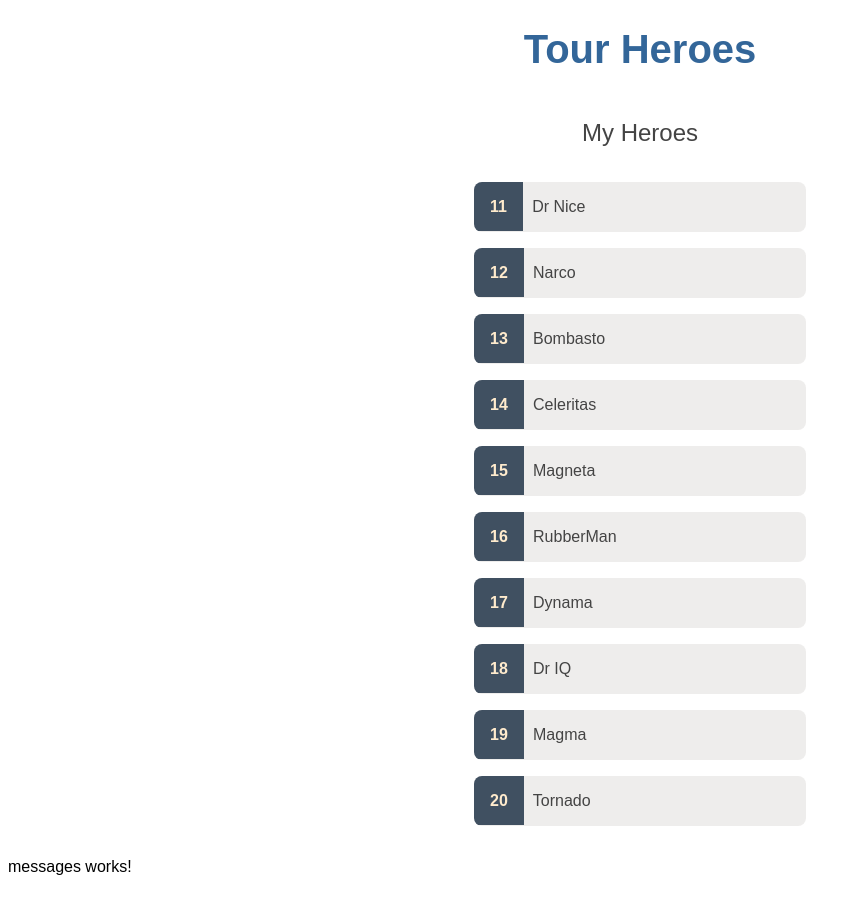
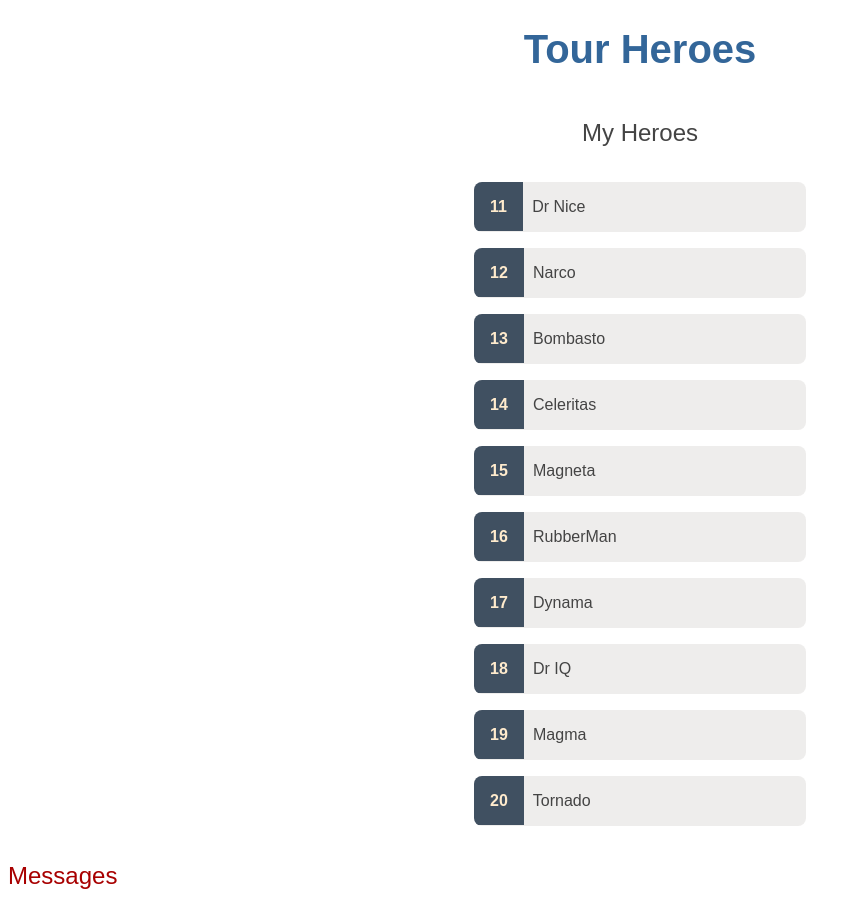
Before and after one commit to rvenegas5/angular-tour-of-heroes, an Angular app: page / in a window 1280 px wide. Shown: the top 908 px of the page, without its empty margins (0-860 px from the left). Built offline with nearby package versions, Linux system fonts and the light colour scheme.

Commit message:
Adding messagesComponent and messageService

```diff
--- a/src/app/heroes/heroes.component.ts
+++ b/src/app/heroes/heroes.component.ts
@@ -1,5 +1,6 @@
 import { Component, OnInit } from '@angular/core';
 import { HeroService } from '../services/hero.service';
+import { MessageService } from '../services/message.service';
 import { Hero } from './interfaces/hero.interface';
 
 @Component({
@@ -12,7 +13,7 @@
   selectedHero?: Hero;
 
   // Using the hero services, this return a list of heroes
-  constructor(private heroService: HeroService) { }
+  constructor(private heroService: HeroService, private messageService: MessageService) { }
 
   ngOnInit(): void {
     this.getHeroes()
@@ -25,5 +26,6 @@
 
   onSelect(hero: Hero): void {
     this.selectedHero = hero;
+    this.messageService.add(`HeroesComponent: Selected hero id=${hero.id}`)
   }
 }
--- a/src/app/messages/messages.component.html
+++ b/src/app/messages/messages.component.html
@@ -1 +1,12 @@
-<p>messages works!</p>
+
+<div *ngIf="messageService.messages.length">
+  <h2>Messages</h2>
+  <button class="clear"
+  (click)="messageService.clear()"
+  >
+  Clear Messages
+  </button>
+  <div *ngFor="let message of messageService.messages">
+    {{ message }}
+  </div>
+</div>
--- a/src/app/messages/messages.component.scss
+++ b/src/app/messages/messages.component.scss
@@ -0,0 +1,20 @@
+h2 {
+  color: #A80000;
+  font-family: Arial, Helvetica, sans-serif;
+  font-weight: lighter;
+}
+
+.clear {
+  color: #333;
+  background-color: #eee;
+  margin-bottom: 12px;
+  padding: 0.6rem;
+  border-radius: 4px;
+  font-size: 1rem;
+  cursor: pointer;
+  transition: all 0.3 ease;
+}
+.clear:hover {
+  color: white;
+  background-color: #42545C;
+}
--- a/src/app/messages/messages.component.ts
+++ b/src/app/messages/messages.component.ts
@@ -1,4 +1,5 @@
 import { Component, OnInit } from '@angular/core';
+import { MessageService } from '../services/message.service';
 
 @Component({
   selector: 'app-messages',
@@ -7,7 +8,7 @@
 })
 export class MessagesComponent implements OnInit {
 
-  constructor() { }
+  constructor(public messageService: MessageService) { }
 
   ngOnInit(): void {
   }
--- a/src/app/services/hero.service.ts
+++ b/src/app/services/hero.service.ts
@@ -2,16 +2,18 @@
 import { Hero } from '../heroes/interfaces/hero.interface';
 import { HEROES } from '../mocks/mock-heroes';
 import { Observable, of } from 'rxjs';
+import { MessageService } from './message.service';
 
 @Injectable({
   providedIn: 'root'
 })
 export class HeroService {
 
-  constructor() { }
+  constructor(private messageService: MessageService) { }
 
   getHeores(): Observable<Hero[]> { // Use Observable for async fetch data
     const heroes = of(HEROES); // of(HEROES) returns an Observable<Hero[]> that emits a single value, the array of mock heroes.
+    this.messageService.add('HeroService: fetched heroes')
     return heroes;
   }
 }
```
